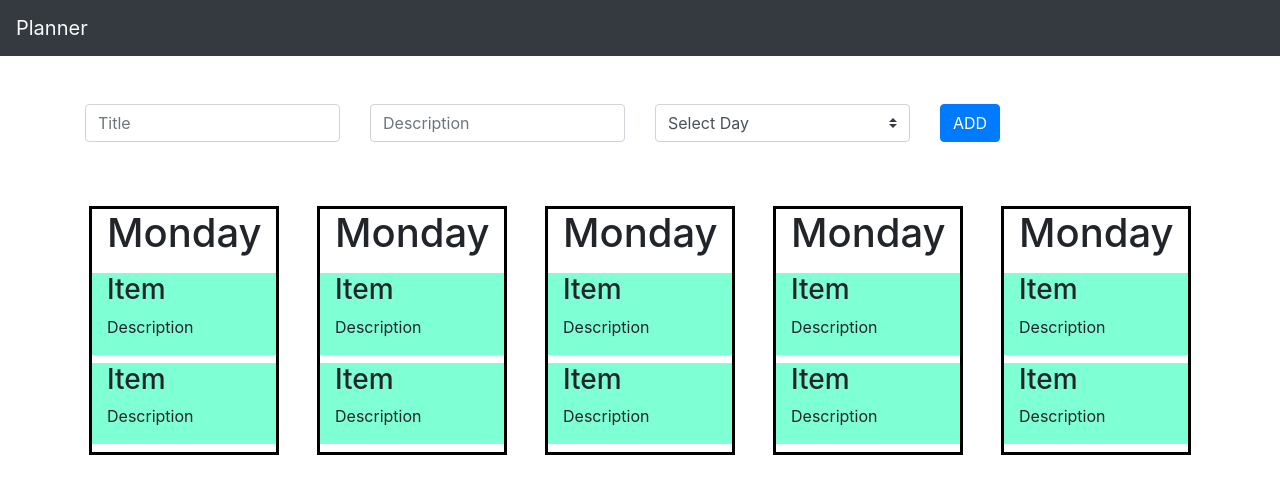
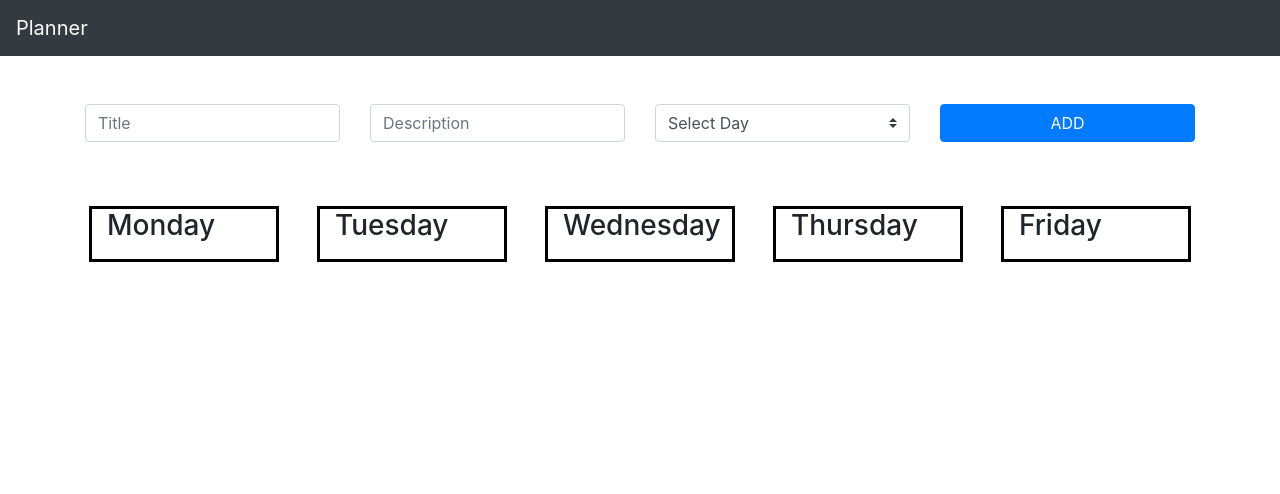
Before and after one commit to Bankacha/react-planner, a React (Create React App) app: page / in a window 1280 px wide. Shown: the top 494 px of the page. Built offline with nearby package versions, Linux system fonts and the light colour scheme.

Commit message:
finished

```diff
--- a/src/main/MainPage.js
+++ b/src/main/MainPage.js
@@ -5,23 +5,32 @@ import Planner from './components/planner';
 export default class MainPage extends React.Component {
     state = {
         planner: {
-            mon:[],
-            tue:[],
-            wed:[],
-            thu:[],
-            fri:[]
+            mon: [],
+            tue: [],
+            wed: [],
+            thu: [],
+            fri: []
         }
     }
 
     addItemToDay = (newItem) => {
-        this.state.planner[newItem.day].push(newItem)
+        if (newItem.day !== 'default') {
+            const planner = { ...this.state.planner, [newItem.day]: this.state.planner[newItem.day].concat(newItem) }
+            this.setState({ planner });
+        }
+    }
+
+    completeItem = (dayKey, checked, idx) => {
+        const planner = { ...this.state.planner }
+        planner[dayKey][idx].completed = checked;
+        this.setState({ planner })
     }
 
     render() {
         return (
             <div>
                 <AddItemFForm onAdd={this.addItemToDay}></AddItemFForm>
-                <Planner planner={this.state.planner}></Planner>
+                <Planner onComplete={this.completeItem} planner={this.state.planner}></Planner>
             </div>
         )
     }
--- a/src/main/components/Form.js
+++ b/src/main/components/Form.js
@@ -1,5 +1,6 @@
 import React from 'react';
 import { Col, Row, InputGroup, FormControl, Form, Button } from 'react-bootstrap';
+import PlannerItem from '../models/PlannerItem';
 
 export default class AddItemForm extends React.Component {
 
@@ -10,7 +11,7 @@ export default class AddItemForm extends React.Component {
     }
 
     submit = () => {
-        this.props.onAdd({...this.state})
+        this.props.onAdd(new PlannerItem(this.state.title, this.state.description, this.state.day));
     }
 
     handleTitleChange = (event) => {
@@ -57,7 +58,7 @@ export default class AddItemForm extends React.Component {
                     </Form.Group>
                 </Col>
                 <Col md={3}>
-                    <Button onClick={this.submit}>
+                    <Button onClick={this.submit} className="w-100">
                         ADD
                 </Button>
                 </Col>
--- a/src/main/components/planner.css
+++ b/src/main/components/planner.css
@@ -1,6 +1,10 @@
 .day-item {
-    background-color: aquamarine;
+    background-color: silver;
 }
 .day {
     border: 3px solid black;
 }
+
+.completed {
+    background-color: aquamarine;
+}
--- a/src/main/components/planner.js
+++ b/src/main/components/planner.js
@@ -1,36 +1,38 @@
 import React from 'react'
-import { Col, Row } from 'react-bootstrap'
+import { Col, Row, Form } from 'react-bootstrap'
 import './planner.css'
 
 
-function Day() {
+function Day(props) {
     return (
         <Col md={2} className="day">
-            <h1 className='mb-3'>Monday</h1>
-            <Row className="mb-2">
-                <Col className='day-item'>
-                    <h3>Item</h3>
-                    <p>Description</p>
-                </Col>
-            </Row>
-            <Row className="mb-2">
-                <Col className='day-item'>
-                    <h3>Item</h3>
-                    <p>Description</p>
-                </Col>
-            </Row>
+            <h3 className='mb-3'>{props.name}</h3>
+            {
+                props.items.map((item, i) => (
+                    <Row key={i} className={`justify-content-between mb-2 pt-3 day-item ${item.completed ? 'completed' : ''}`}>
+                        <Col md={3}>
+                            <p className="mb-1">{item.title}</p>
+                        </Col>
+                        <Col md={3}>
+                            <Form.Group >
+                                <Form.Check onChange={(e) => props.onComplete(props.dayKey, e.target.checked, i)} value={item.completed} type="checkbox" />
+                            </Form.Group>
+                        </Col>
+                    </Row>
+                ))
+            }
         </Col>
     )
 }
 
-export default function Planner() {
+export default function Planner(props) {
     return (
         <Row className="justify-content-around mt-5">
-            <Day></Day>
-            <Day></Day>
-            <Day></Day>
-            <Day></Day>
-            <Day></Day>
+            <Day onComplete={props.onComplete} dayKey="mon" name="Monday" items={props.planner.mon}></Day>
+            <Day onComplete={props.onComplete} dayKey="tue" name="Tuesday" items={props.planner.tue}></Day>
+            <Day onComplete={props.onComplete} dayKey="wed" name="Wednesday" items={props.planner.wed}></Day>
+            <Day onComplete={props.onComplete} dayKey="thu" name="Thursday" items={props.planner.thu}></Day>
+            <Day onComplete={props.onComplete} dayKey="fri" name="Friday" items={props.planner.fri}></Day>
         </Row>
     )
 }
--- /dev/null
+++ b/src/main/models/PlannerItem.js
@@ -0,0 +1,14 @@
+export default class PlannerItem {
+
+    title = '';
+    description = '';
+    completed = false;
+    day = '';
+
+    constructor(title, description, day) {
+        this.title = title;
+        this.description = description;
+        this.day = day;
+    }
+
+}
```
